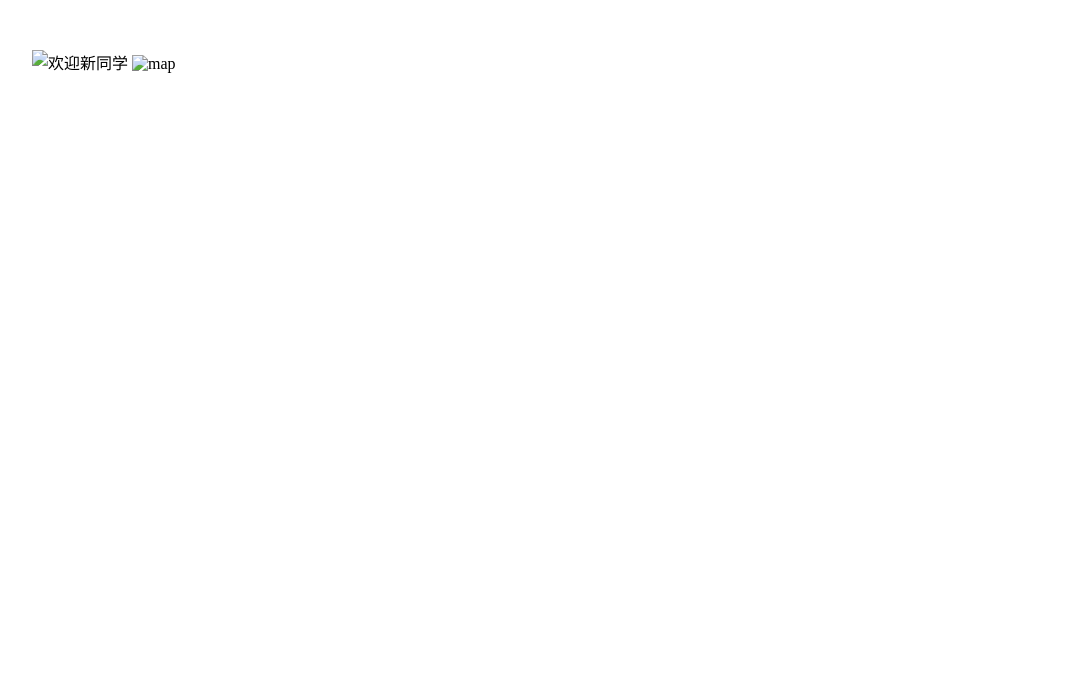
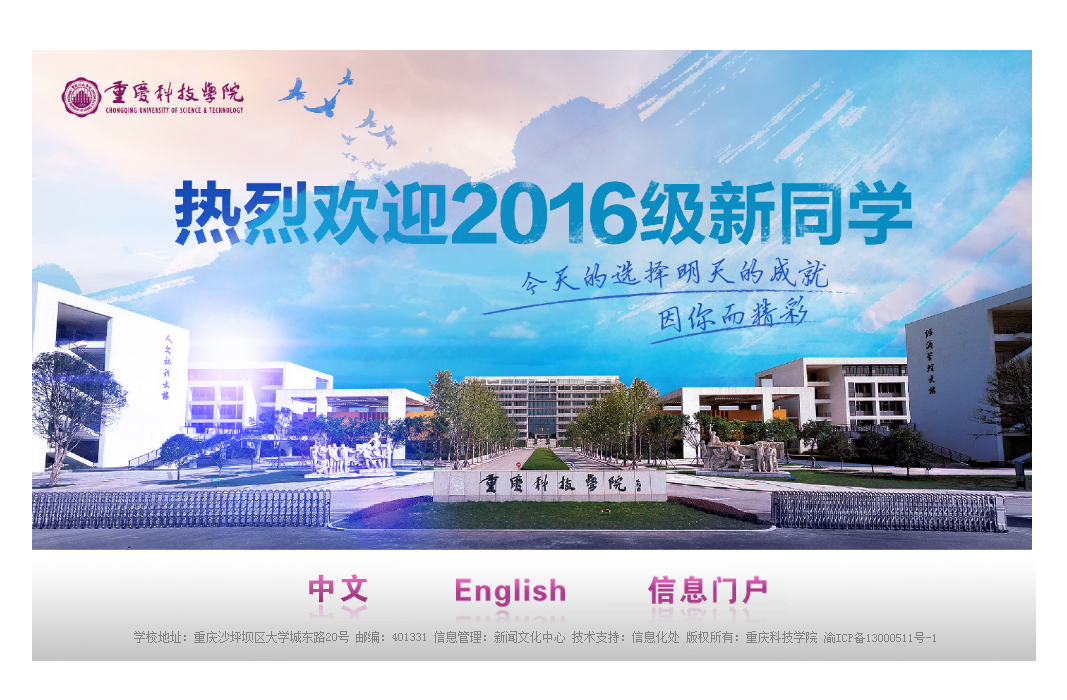
Before and after one commit to xytz/cqust, a plain HTML site: page index.html in a window 1280 px wide. Shown: the whole page, without its empty margins (108-1175 px from the left). Drawn offline with Linux system fonts and the light colour scheme.

Commit message:
Update index.html

```diff
--- a/index.html
+++ b/index.html
@@ -3,7 +3,7 @@
 <head>
 	<meta charset="UTF-8"/>
 	<title>重庆科技学院</title>
-	<link rel="shortcut icon" href="images/cqust.ico"/>
+	<link rel="shortcut icon" href="cqust.ico"/>
 	<style type="text/css">
 		div, img {
 			margin: 0;
@@ -17,8 +17,8 @@
 </head>
 <body>
 	<div class="container">
-		<img src="images/2016.jpg" title="欢迎新同学" width="1000px" border="0"/>
-		<img src="images/map.png" alt="map" border="0" usemap="#main"/>
+		<img src="2016.jpg" title="欢迎新同学" width="1000px" border="0"/>
+		<img src="map.png" alt="map" border="0" usemap="#main"/>
 		<map id="main" name="main">
 			<area href="main.html" coords="260 14 360 60" title="main"/>
 			<area href="main.html" coords="410 14 550 60" title="main"/>
```
